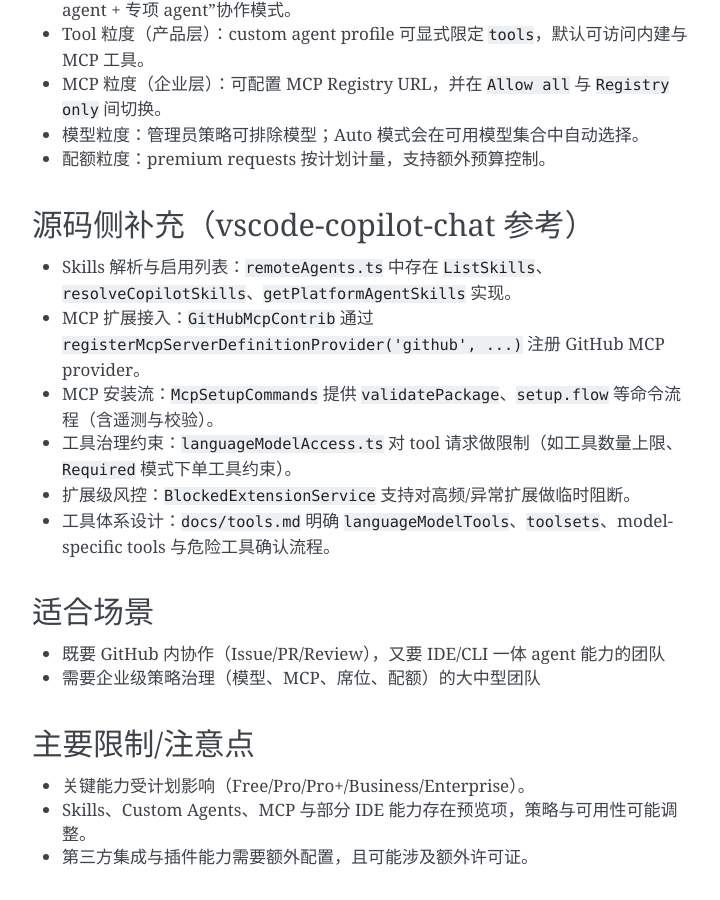
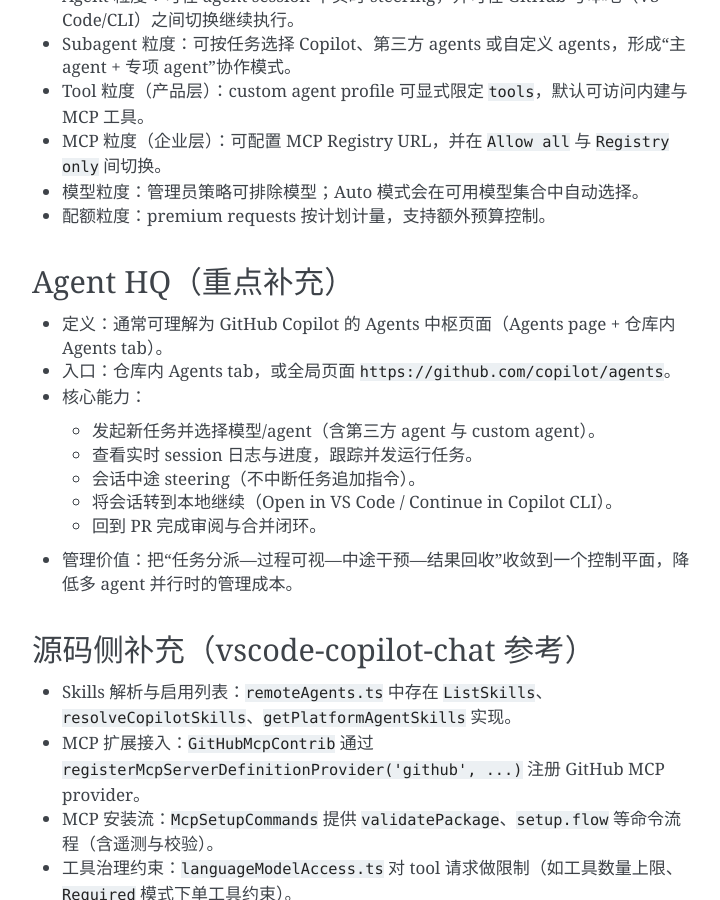
Before and after one commit to sanchuanhehe/VibeCoding, a Sphinx documentation site: the page built from docs/tools/github-copilot.md, in a window 1280 px wide and 900 px high, scrolled down 1225 px. Shown: the whole window, without its empty margins (388-1108 px from the left). Built offline with Sphinx 7.4.7, drawn with Linux system fonts in a browser that asks for light colours; some of the changed text lies outside the part shown.

Commit message:
feat: 增加 Agent HQ 相关内容，补充集中控制台功能与管理价值说明

```diff
--- a/docs/tools/github-copilot.md
+++ b/docs/tools/github-copilot.md
@@ -30,6 +30,9 @@
 * - Agent Management
   - ✅
   - 提供 Agents 视图集中查看会话、日志、中途 steering
+* - Agent HQ（Agents 页面）
+  - ✅
+  - 提供集中控制台，用于统一启动、切换、跟踪多个 agent 会话
 * - Skills 支持
   - ✅
   - 支持 `project skills` 与 `personal skills`，采用开放 Agent Skills 规范
@@ -62,6 +65,18 @@
 - MCP 粒度（企业层）：可配置 MCP Registry URL，并在 `Allow all` 与 `Registry only` 间切换。
 - 模型粒度：管理员策略可排除模型；Auto 模式会在可用模型集合中自动选择。
 - 配额粒度：premium requests 按计划计量，支持额外预算控制。
+
+## Agent HQ（重点补充）
+
+- 定义：通常可理解为 GitHub Copilot 的 Agents 中枢页面（Agents page + 仓库内 Agents tab）。
+- 入口：仓库内 Agents tab，或全局页面 `https://github.com/copilot/agents`。
+- 核心能力：
+  - 发起新任务并选择模型/agent（含第三方 agent 与 custom agent）。
+  - 查看实时 session 日志与进度，跟踪并发运行任务。
+  - 会话中途 steering（不中断任务追加指令）。
+  - 将会话转到本地继续（Open in VS Code / Continue in Copilot CLI）。
+  - 回到 PR 完成审阅与合并闭环。
+- 管理价值：把“任务分派—过程可视—中途干预—结果回收”收敛到一个控制平面，降低多 agent 并行时的管理成本。
 
 ## 源码侧补充（vscode-copilot-chat 参考）
 
@@ -102,6 +117,7 @@
 - 官方总览：<https://docs.github.com/en/copilot>
 - 功能与入口：<https://docs.github.com/en/copilot/get-started/what-is-github-copilot>
 - Agent 管理：<https://docs.github.com/en/copilot/concepts/agents/coding-agent/agent-management>
+- Agent HQ 页面：<https://github.com/copilot/agents>
 - 第三方 Agents：<https://docs.github.com/en/copilot/concepts/agents/about-third-party-agents>
 - Skills：<https://docs.github.com/en/copilot/concepts/agents/about-agent-skills>
 - Custom Agents：<https://docs.github.com/en/copilot/concepts/agents/coding-agent/about-custom-agents>
```
